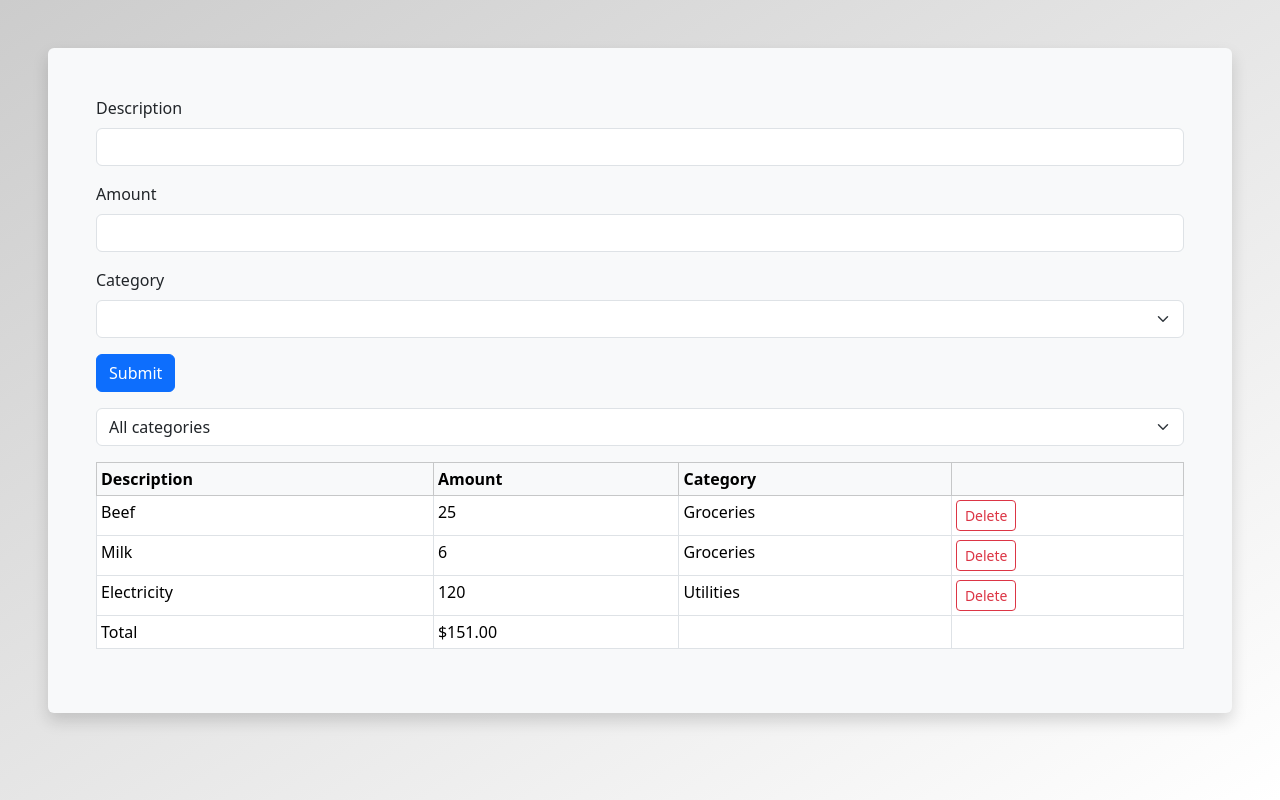
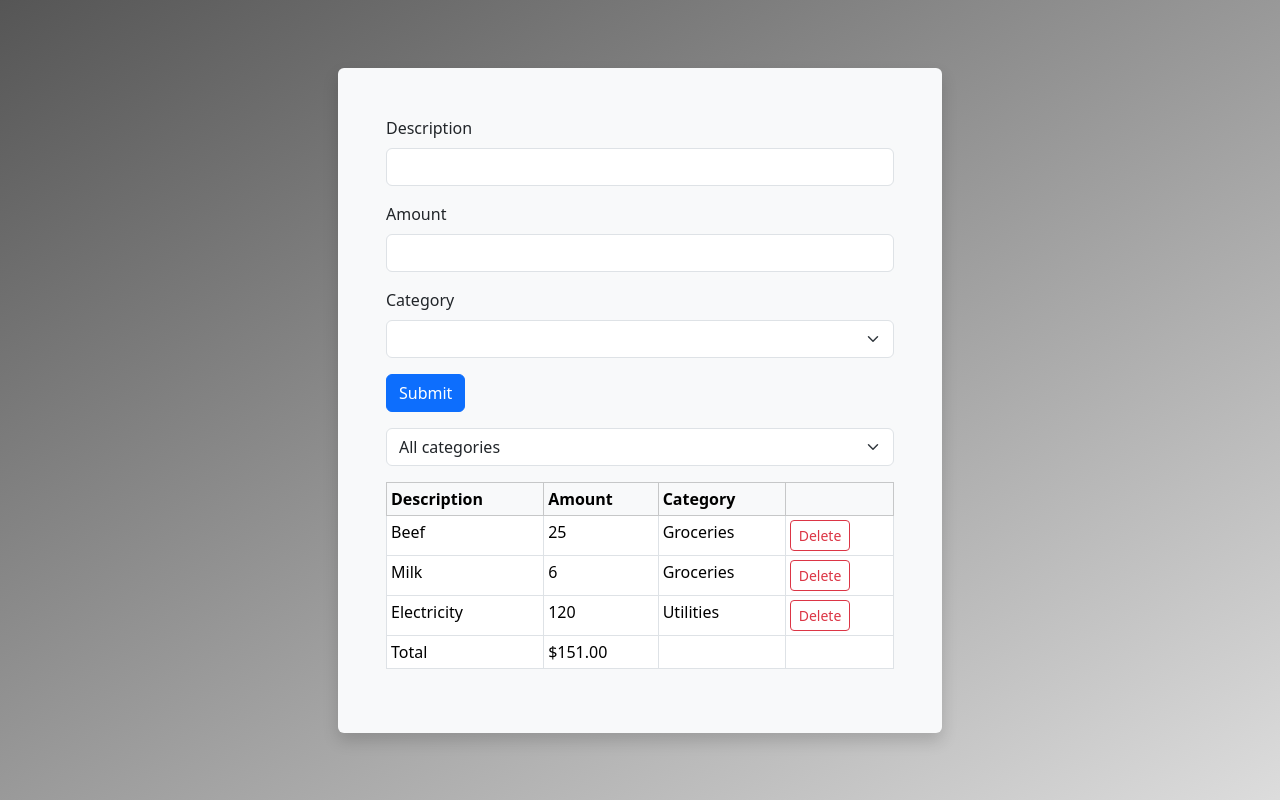
Before and after one commit to NazaninHashemian/expense-tracker, a React (Vite) app: page / in a window 1280 px wide. Built offline with nearby package versions, Linux system fonts and the light colour scheme.

Commit message:
Fix form size in all sizes

```diff
--- a/src/App.css
+++ b/src/App.css
@@ -1,6 +1,6 @@
 /* App.css */
 .background {
-  background-image: linear-gradient(to bottom right, #ccc, #fff);
+  background-image: linear-gradient(to bottom right, #555, #ddd);
 }
 
 
--- a/src/App.tsx
+++ b/src/App.tsx
@@ -17,9 +17,9 @@ function App() {
 
   return (
 
-    <div className='background justify-content-center align-items-center min-vh-100 px-md-5 px-sm-3 px-1 py-5'>
+    <div className='background row justify-content-center align-items-center min-vh-100 px-md-5 px-sm-3 px-1 py-5'>
       {/* <h2 className='fs-6'>Expense Tracker</h2> */}
-      <div className='bg-light p-sm-5 p-1 rounded shadow w-100 w-md-50'>
+      <div className='bg-light py-5  px-1 px-sm-3 px-md-4 px-lg-5  rounded shadow col-11 col-sm-10 col-md-9 col-lg-6'>
         {/* <div className="text-3xl font-bold text-red-500 text-center mt-10">
         Hello Tailwind!
         </div> */}
@@ -32,7 +32,6 @@ function App() {
         <ExpenseList expenses={visibleExpenses} onDelete={(id) => setExpenses(expenses.filter(e => e.id !== id))}/>
       </div>
 
-
     </div>
   )
 }
```
